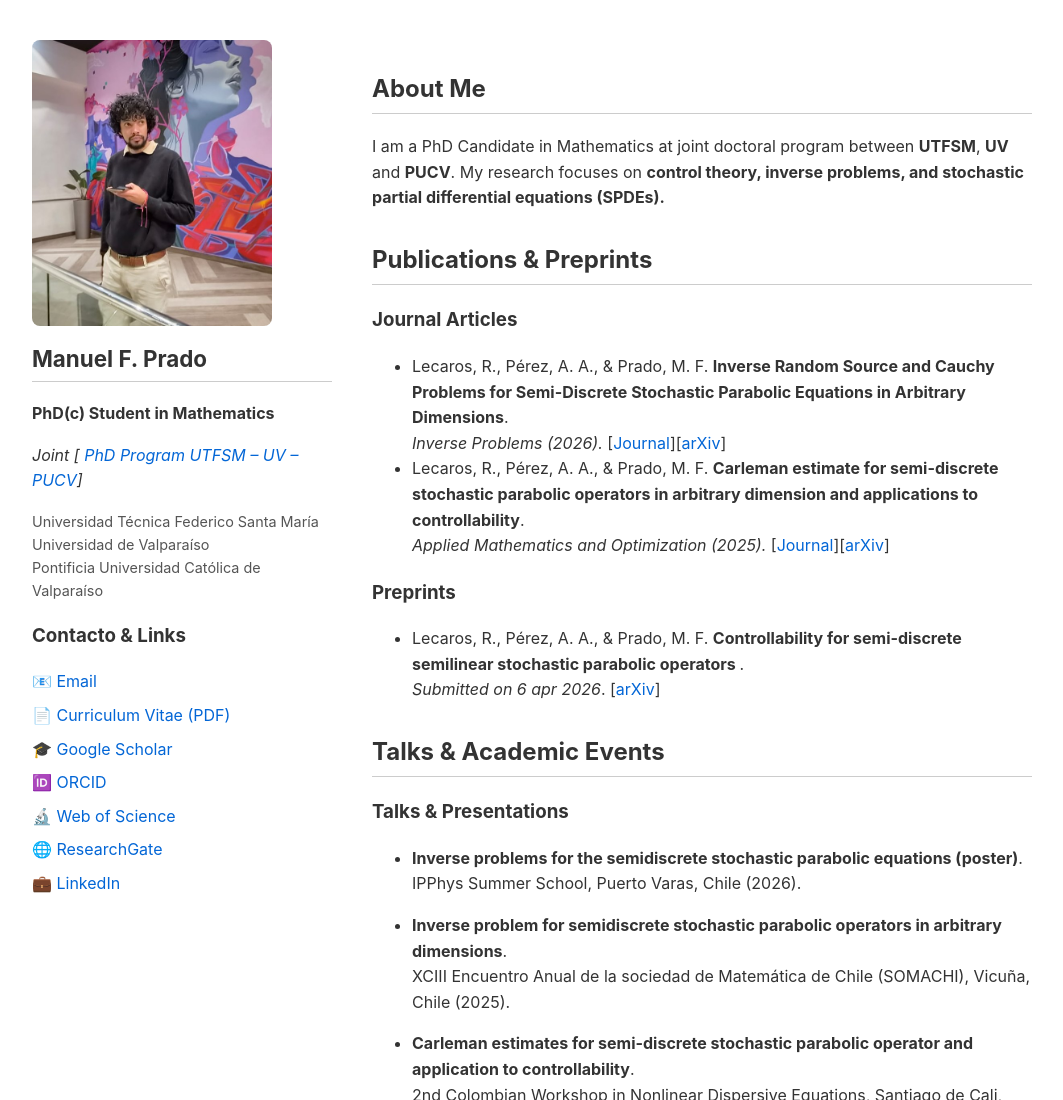
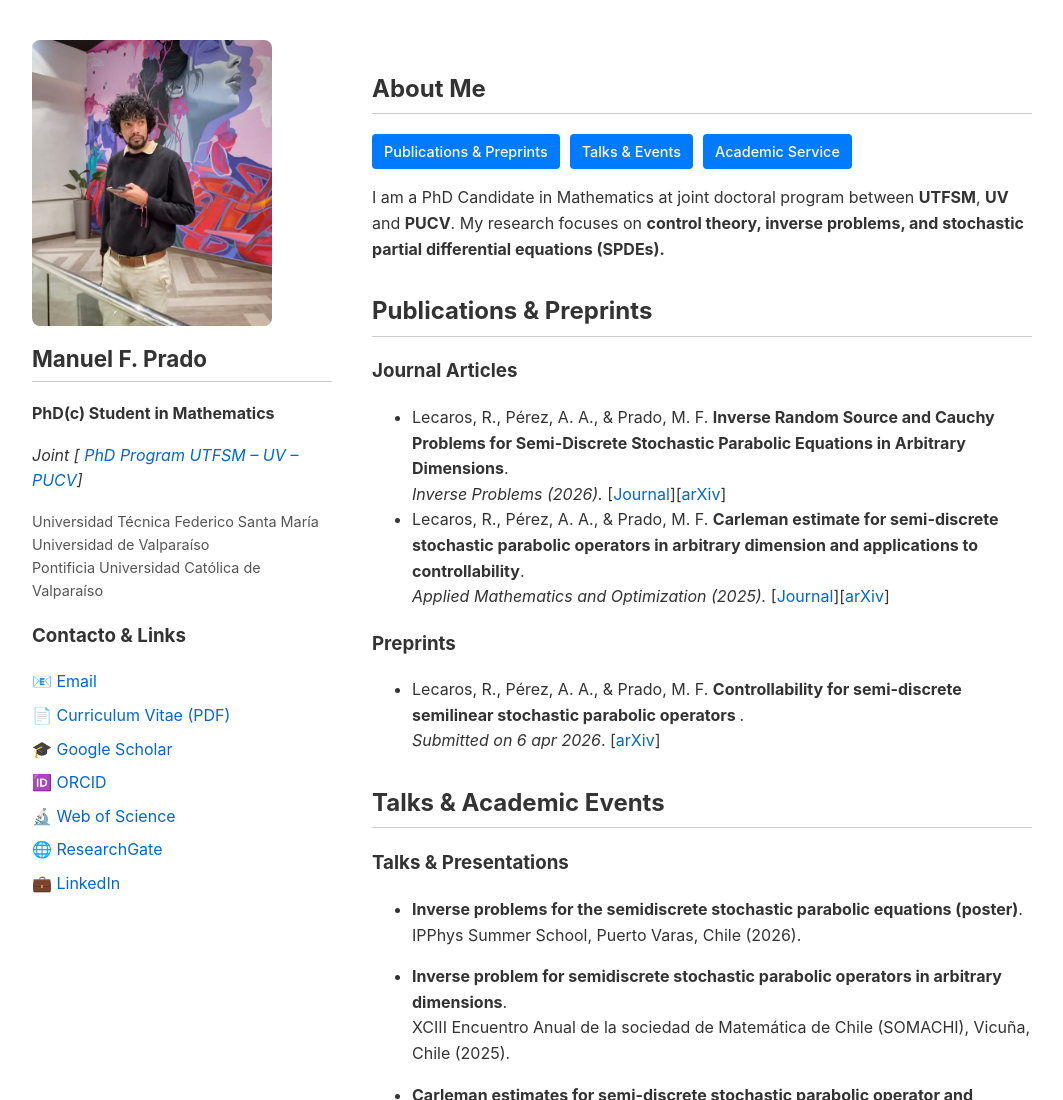
Before and after one commit to ManuelFPradoC/ManuelFPradoC.github.io, a plain HTML site: page index.html in a window 1280 px wide. Shown: the top 1100 px of the page, without its empty margins (108-1171 px from the left). Drawn offline with Linux system fonts and the light colour scheme.

Commit message:
Enhance About Me section with additional links
Added links for publications, talks, and academic service in the About Me section.

```diff
--- a/index.html
+++ b/index.html
@@ -97,7 +97,17 @@
     <main class="main-content">
 
       <section id="about">
-        <h2>About Me</h2>
+        <h2>About Me</h2> <div style="margin: 15px 0; display: flex; gap: 10px; flex-wrap: wrap;">
+  <a href="#publications--preprints" style="padding: 6px 12px; background-color: #007bff; color: white; border-radius: 4px; text-decoration: none; font-weight: 500; font-size: 0.9em;">
+    Publications & Preprints
+  </a>
+  <a href="#talks--academic-events" style="padding: 6px 12px; background-color: #007bff; color: white; border-radius: 4px; text-decoration: none; font-weight: 500; font-size: 0.9em;">
+    Talks & Events
+  </a>
+  <a href="#academic-service" style="padding: 6px 12px; background-color: #007bff; color: white; border-radius: 4px; text-decoration: none; font-weight: 500; font-size: 0.9em;">
+    Academic Service
+  </a>
+</div>
         <p>I am a PhD Candidate in Mathematics at joint doctoral program between <strong>UTFSM</strong>, <strong>UV</strong> and <strong>PUCV</strong>. My research focuses on <strong>control theory, inverse problems, and stochastic partial differential equations (SPDEs).</strong></p>
       </section>
 
```
